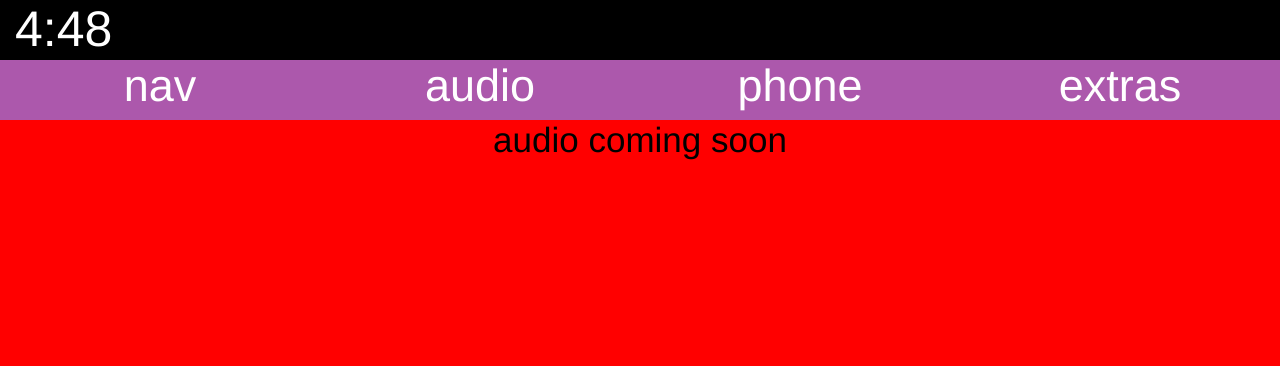
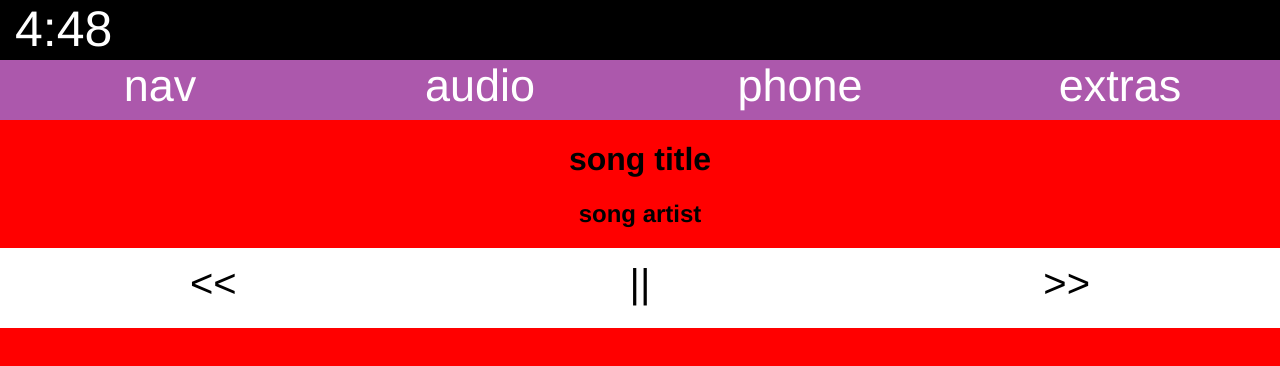
Before and after one commit to adeebshihadeh/carvis-mini, a plain HTML site: page protoif/index.html in a window 1280 px wide. Both pictures are taken after a click on the element "audio". Drawn offline with Linux system fonts and the light colour scheme.

Commit message:
basic audio interface

```diff
--- a/protoif/index.html
+++ b/protoif/index.html
@@ -28,7 +28,23 @@
   </div>
 
   <div id="audio" class="content">
-    <p class="placeholder">audio coming soon</p>
+    <!-- <p class="placeholder">audio coming soon</p> -->
+
+    <div id="audio-not-connected" style="display: none">
+      <p class="placeholder">bluetooth device not connected</p>
+    </div>
+
+    <div id="audio-player" style="text-align: center;">
+
+      <h1 id="audio-song-title">song title</h1>
+      <h2 id="audio-song-artist">song artist</h2>
+
+      <div class="scrollable-row" style="width: 100vw; height: 80px;">
+        <btn id="audio-prev-btn" class="audio-btn"><<</btn>
+        <btn id="audio-playpause-btn" class="audio-btn">||</btn>
+        <btn id="audio-next-btn" class="audio-btn">>></btn>
+      </div>
+    </div>
   </div>
 
   <div id="phone" class="content">
--- a/protoif/main.css
+++ b/protoif/main.css
@@ -31,7 +31,7 @@ body {
 .content {
   width: 100vw;
   height: inherit;
-
+  position: fixed;
 }
 
 .placeholder {
@@ -65,6 +65,20 @@ body {
   opacity: 0.65;
 }
 
+.audio-btn {
+  width: 33.3333vw;
+  height: inherit;
+  float: left;
+  text-align: center;
+  background-color: white;
+  font-size: 40px;
+  line-height: 1.75;
+}
+
+.audio-btn.btn-hover {
+  background-color: blue;
+}
+
 #statusbar {
   height: 60px;
   width: 100vw;
```
